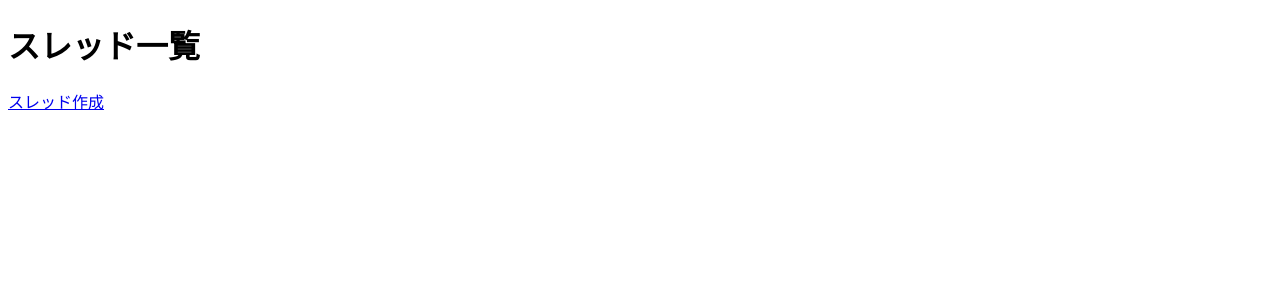
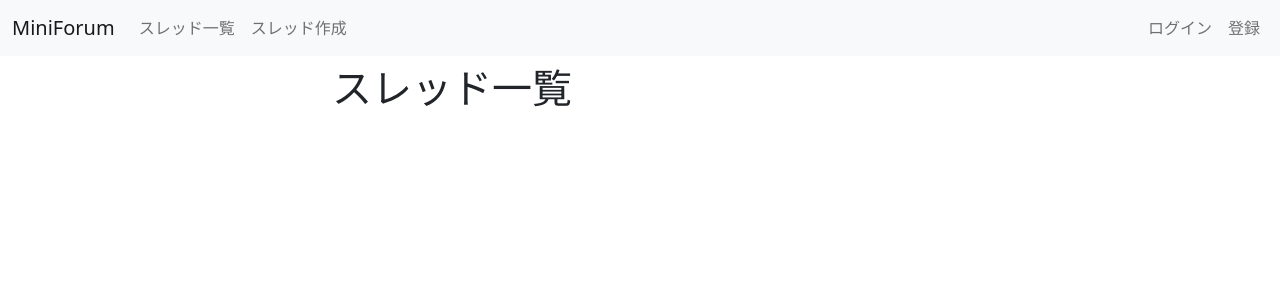
Before and after one commit to fdagt/miniforum, a Django app: page /threads/ in a window 1280 px wide. Shown: the top 300 px of the page. Run offline with Django 4.2, Linux system fonts and the light colour scheme; data that the repository does not hold is empty.

Commit message:
サイトデザインを改修した

```diff
--- a/miniforum/templates/miniforum/base.html
+++ b/miniforum/templates/miniforum/base.html
@@ -3,12 +3,56 @@
   <head>
     <meta charset="UTF-8">
     <title>{% block 'title' %}{% endblock %}</title>
+    <meta name="viewport" content="width=device-width, initial-scale=1">
+    <link href="https://cdn.jsdelivr.net/npm/bootstrap@5.0.2/dist/css/bootstrap.min.css" rel="stylesheet" integrity="sha384-EVSTQN3/azprG1Anm3QDgpJLIm9Nao0Yz1ztcQTwFspd3yD65VohhpuuCOmLASjC" crossorigin="anonymous">
+    <script src="https://cdn.jsdelivr.net/npm/bootstrap@5.0.2/dist/js/bootstrap.bundle.min.js" integrity="sha384-MrcW6ZMFYlzcLA8Nl+NtUVF0sA7MsXsP1UyJoMp4YLEuNSfAP+JcXn/tWtIaxVXM" crossorigin="anonymous"></script>
   </head>
   <body>
     <header>
+      <nav class="navbar navbar-expand-lg navbar-light bg-light">
+	<div class="container-fluid">
+	  <span class="navbar-brand">MiniForum</span>
+	  <button class="navbar-toggler" type="button" data-bs-toggle="collapse" data-bs-target="#navbar-links">
+	    <span class="navbar-toggler-icon"></span>
+	  </button>
+	  <div class="collapse navbar-collapse" id="navbar-links">
+	    <ul class="navbar-nav me-auto mb-2 mb-lg-0">
+	      <li class="nav-item">
+		<a class="nav-link" href="{% url 'miniforum:thread_index' %}">スレッド一覧</a>
+	      </li>
+	      <li class="nav-item">
+		<a class="nav-link" href="{% url 'miniforum:thread_create' %}">スレッド作成</a>
+	      </li>
+	    </ul>
+	    <ul class="navbar-nav ms-auto mb-2 mb-lg-0">
+	      {% if user.is_authenticated %}
+	      <li class="nav-item">
+		<form action="{% url 'miniforum:logout' %}" method="post" onsubmit="return confirm(&quot;ログアウトしますか？&quot;);">
+		  {% csrf_token %}
+		  <input type="submit" value="ログアウト" class="btn btn-outline-danger">
+		</form>
+	      </li>
+	      {% else %}
+	      <li class="nav-item">
+		<a class="nav-link" href="{% url 'miniforum:login' %}">ログイン</a>
+	      </li>
+	      <li class="nav-item">
+		<a class="nav-link" href="{% url 'miniforum:register' %}">登録</a>
+	      </li>
+	      {% endif %}
+	    </ul>
+	  </div>
+	</div>
+      </nav>
     </header>
-    <main>
-      {% block 'content' %}{% endblock %}
+    <main class="container-fluid">
+      <div class="row">
+	<div class="col-md-3"></div>
+	<div class="col-md-6">
+	  {% block 'content' %}{% endblock %}
+	</div>
+	<div class="col-md-3"></div>
+      </div>
     </main>
   </body>
 </html>
--- a/miniforum/templates/miniforum/pagination.html
+++ b/miniforum/templates/miniforum/pagination.html
@@ -1,13 +1,22 @@
 {% if page_obj.has_other_pages %}
-<nav>
-  {% for i in paginator_range %}
-  {% if i == Paginator.ELLIPSIS %}
-  <span>…</span>
-  {% elif i == page_obj.number %}
-  <span>{{ i }}</span>
-  {% else %}
-  <a href="{{ request.path }}?page={{ i }}">{{ i }}</a>
-  {% endif %}
-  {% endfor %}
+<nav class="my-2 d-flex justify-content-center">
+  <ul class="pagination">
+    {% if page_obj.has_previous %}
+    <li class="page-item"><a class="page-link" href="{{ request.path }}?page={{ page_obj.previous_page_number }}">&lt;</a></li>
+    {% else %}
+    <li class="page-item disabled"><a class="page-link" href="#">&lt;</a></li>
+    {% endif %}
+    {% for i in paginator_range %}
+    {% if i == Paginator.ELLIPSIS %}
+    <li class="page-item disabled"><span class="page-link">…</span></li>
+    {% else %}
+    <li class="page-item{% if i == page_obj.number %} active{% endif %}"><a class="page-link" href="{{ request.path }}?page={{ i }}">{{ i }}</a></li>
+    {% endif %}
+    {% endfor %}
+    {% if page_obj.has_next %}
+    <li class="page-item"><a class="page-link" href="{{ request.path }}?page={{ page_obj.next_page_number }}">&gt;</a></li>
+    {% else %}
+    <li class="page-item disabled"><a class="page-link" href="#">&gt;</a></li>
+    {% endif %}
 </nav>
 {% endif %}
--- a/miniforum/templates/miniforum/thread_index.html
+++ b/miniforum/templates/miniforum/thread_index.html
@@ -3,12 +3,13 @@
 {% block 'title' %} MiniForum {% endblock %}
 
 {% block 'content' %}
-<h1>スレッド一覧</h1>
-<ul>
+<h1 class="my-2">スレッド一覧</h1>
+<ul class="list-group list-group-flush my-2">
   {% for thread in thread_list %}
-  <li><a href="{% url 'miniforum:thread_detail' thread.pk %}">{{ thread.title }}</a></li>
+  <li class="list-group-item">
+    <a href="{% url 'miniforum:thread_detail' thread.pk %}">{{ thread.title }}</a>
+  </li>
   {% endfor %}
 </ul>
 {% include 'miniforum/pagination.html' %}
-<a href="{% url 'miniforum:thread_create' %}">スレッド作成</a>
 {% endblock %}
--- a/miniforum/views.py
+++ b/miniforum/views.py
@@ -1,13 +1,12 @@
+from django.contrib.auth.models import User
 from django.shortcuts import render
 from django.views import generic
 from django.http import HttpResponse, HttpResponseRedirect
 from django.urls import reverse, reverse_lazy
 from django.shortcuts import get_object_or_404
 from django.db import transaction
-from django.contrib.auth import views as auth_views
-from django.contrib.auth import forms as auth_forms
-from django.contrib.auth import login
-from .forms import ThreadForm, PostForm
+from django.contrib.auth import authenticate, login, views as auth_views
+from .forms import ThreadForm, PostForm, LoginForm, RegisterForm
 from .models import Thread, Post
 
 class IndexView(generic.base.RedirectView):
@@ -82,18 +81,31 @@ class PostCreateView(generic.FormView):
             post.save()
         return HttpResponseRedirect(reverse('miniforum:thread_detail', args=(thread.pk,)))
 
-class LoginView(auth_views.LoginView):
+class LoginView(generic.FormView):
     template_name = 'miniforum/login.html'
-    next_page = reverse_lazy('miniforum:thread_index')
+    form_class = LoginForm
+
+    def form_valid(self, form):
+        user = authenticate(self.request, username=form.cleaned_data['username'], password=form.cleaned_data['password'])
+        if user is not None:
+            login(self.request, user)
+            return HttpResponseRedirect(reverse('miniforum:thread_index'))
+        else:
+            form.add_error(None, "ユーザー名かパスワードが間違っています。")
+            return super().form_invalid(form)
 
 class LogoutView(auth_views.LogoutView):
     next_page = reverse_lazy('miniforum:thread_index')
 
 class RegisterView(generic.FormView):
     template_name = 'miniforum/register.html'
-    form_class = auth_forms.UserCreationForm
+    form_class = RegisterForm
 
     def form_valid(self, form):
-        user = form.save()
+        with transaction.atomic():
+            if User.objects.filter(username=form.cleaned_data['username']).exists():
+                form.add_error(None, "既に存在しているユーザー名です。")
+                return super().form_invalid(form)
+            user = User.objects.create_user(form.cleaned_data['username'], None, form.cleaned_data['password'])
         login(self.request, user)
         return HttpResponseRedirect(reverse('miniforum:thread_index'))
```
Also changed, not shown: miniforum/forms.py (+25 -3 lines), miniforum/templates/miniforum/form.html (added, +11 -0 lines), miniforum/templates/miniforum/login.html (+3 -4 lines), miniforum/templates/miniforum/post_create.html (+9 -6 lines), miniforum/templates/miniforum/post_index.html (+11 -11 lines), miniforum/templates/miniforum/register.html (+4 -3 lines), miniforum/templates/miniforum/thread_create.html (+5 -4 lines).
